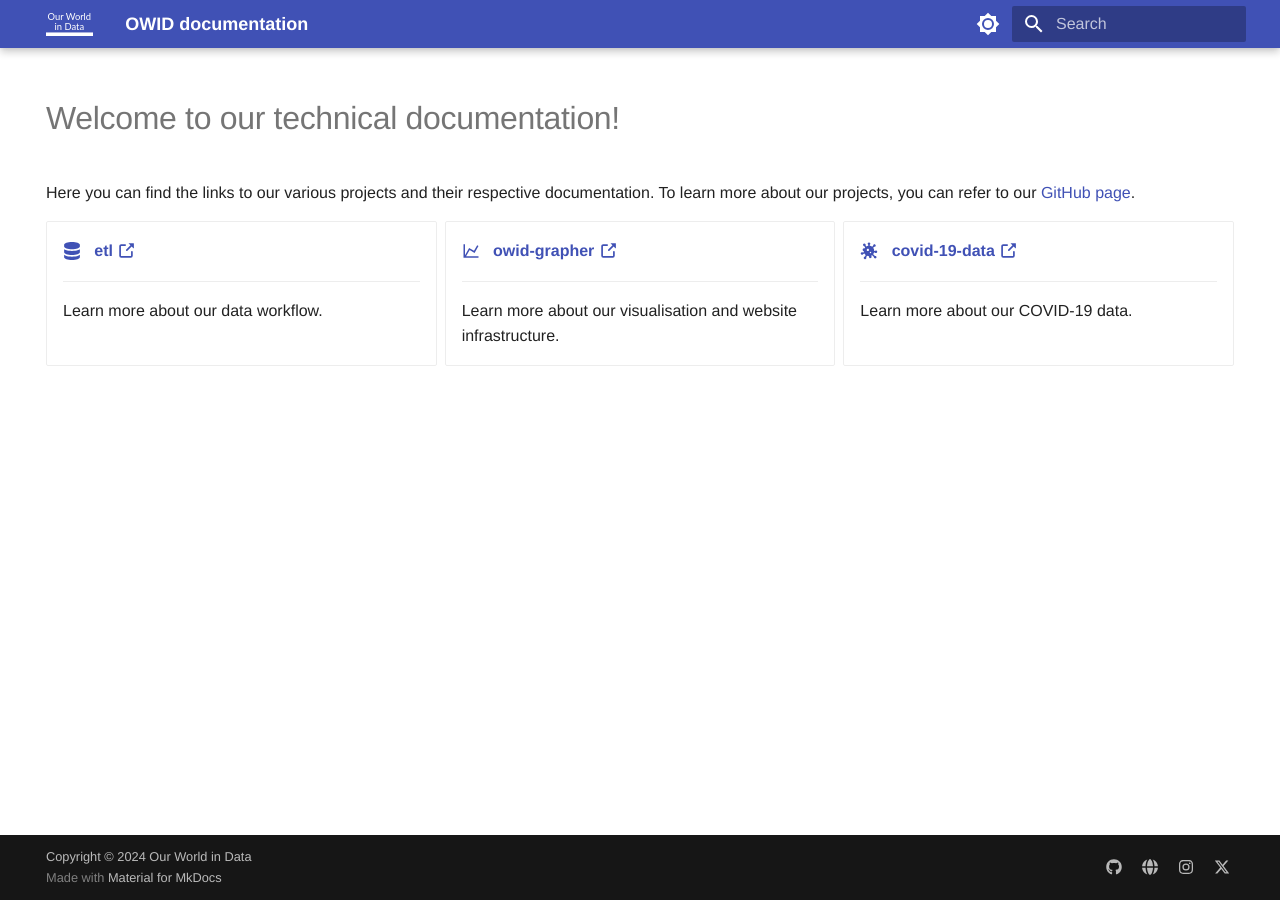
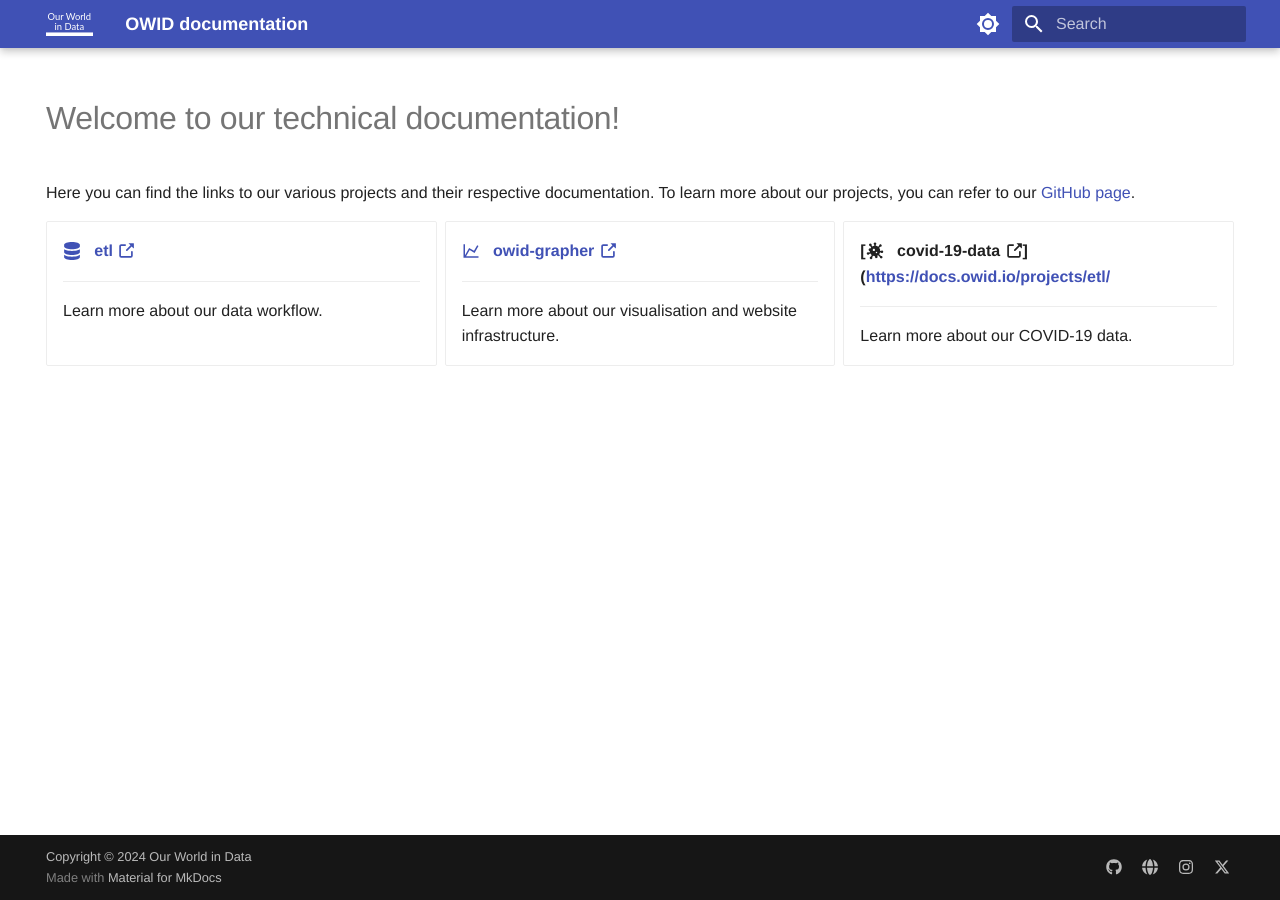
Before and after one commit to owid/owid-docs, an MkDocs documentation site: the page built from docs/index.md, in a window 1280 px wide. Built offline with MkDocs 1.6.1 and Material for MkDocs 9.7.7, drawn with Linux system fonts in a browser that asks for light colours; some web fonts are replaced; some of the changed lines change nothing that is shown.

Commit message:
Update index.md

```diff
--- a/docs/index.md
+++ b/docs/index.md
@@ -29,7 +29,7 @@
 
     Learn more about our visualisation and website infrastructure.
 
--   __[:material-virus: &nbsp; covid-19-data :octicons-link-external-16:](https://docs.owid.io/projects/covid)__
+-   __[:material-virus: &nbsp; covid-19-data :octicons-link-external-16:]([https://docs.owid.io/projects/etl/](https://docs.owid.io/projects/etl/api/covid)__
 
     ---
 
```
